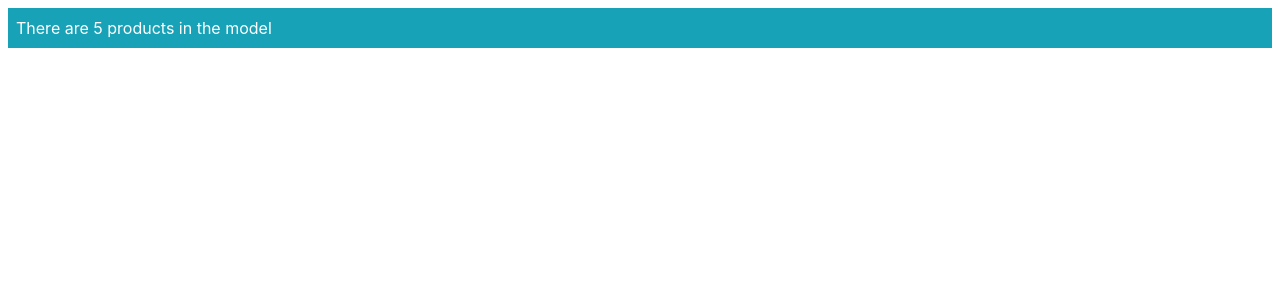
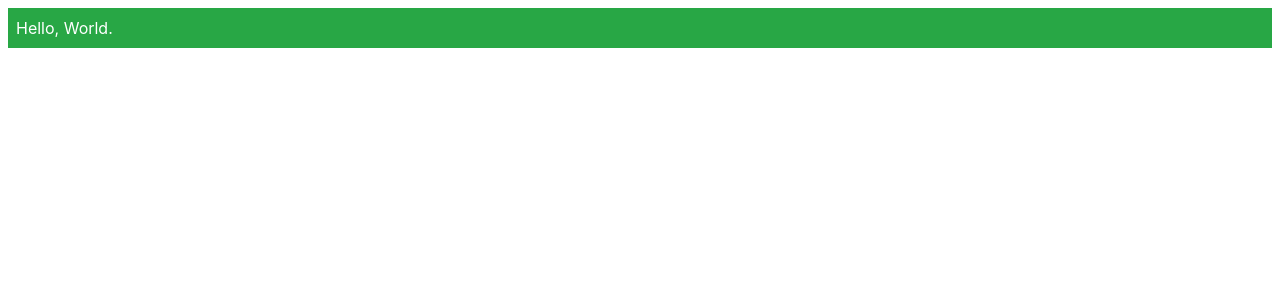
Before and after one commit to nbelob/example1, an Angular app: page / in a window 1280 px wide. Shown: the top 300 px of the page. Built offline with nearby package versions, Linux system fonts and the light colour scheme.

Commit message:
Using Data Bindings

```diff
--- a/src/app/component.ts
+++ b/src/app/component.ts
@@ -6,4 +6,7 @@ import { Model } from './repository.model';
 })
 export class ProductComponent {
   model: Model = new Model();
+  getClasses(): string {
+    return this.model.getProducts().length === 5 ? 'bg-success' : 'bg-warning';
+  }
 }
--- a/src/app/template.html
+++ b/src/app/template.html
@@ -1,3 +1,3 @@
-<div class="bg-info text-white m-2 p-2">
-  There are {{model.getProducts().length}} products in the model
+<div [ngClass]="'text-white m-2 p-2 ' + getClasses()" >
+  Hello, World.
 </div>
```
